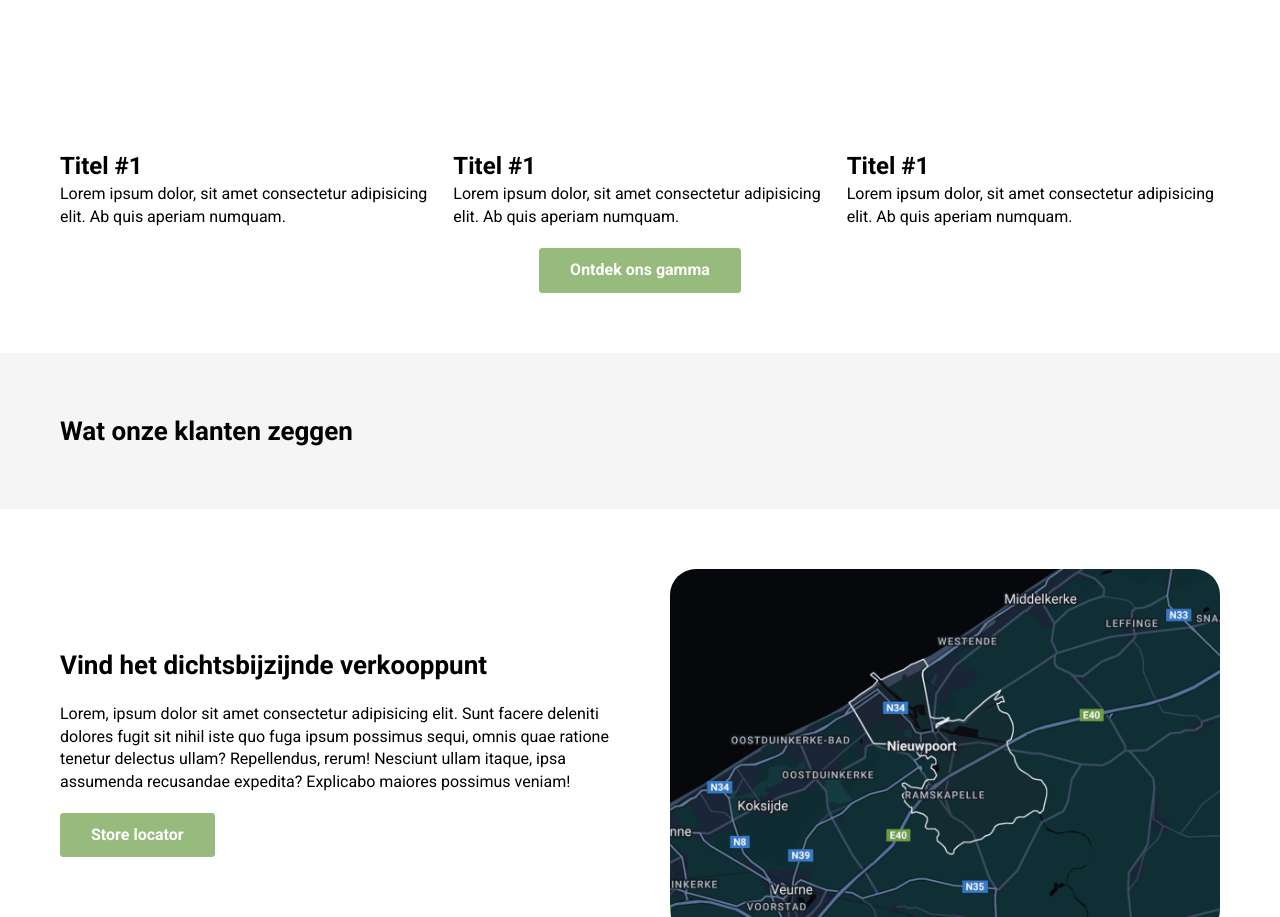
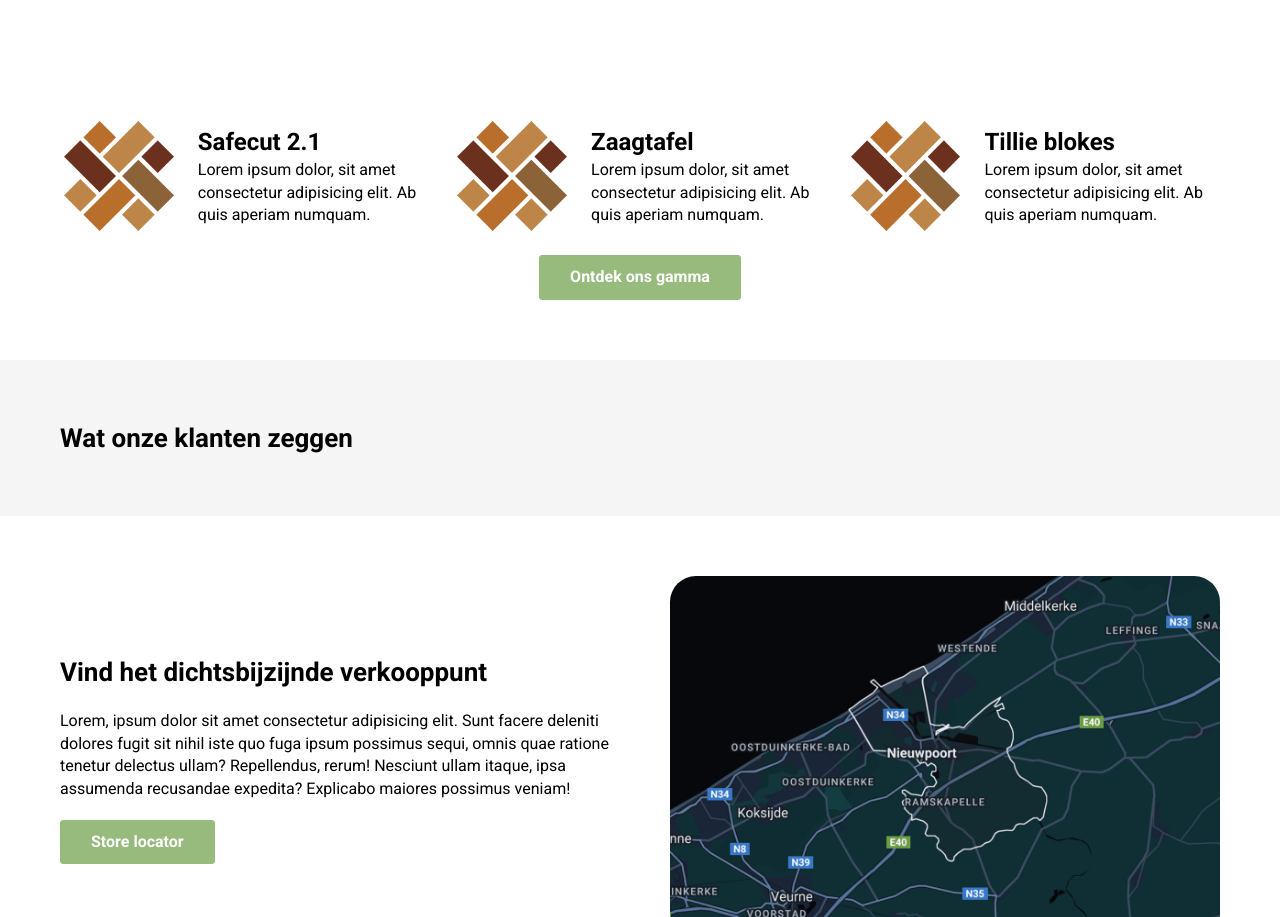
Before and after one commit to K1NGAARON/tillie-tools, a plain HTML site: page index.html in a window 1280 px wide. Shown: the part 1023-1940 px from the top of the page. Drawn offline with nearby package versions, Linux system fonts and the light colour scheme; files whose address does not match are found by name.

Commit message:
added icons and correct header

```diff
--- a/home/css/style.css
+++ b/home/css/style.css
@@ -24,6 +24,29 @@
 .banner .banner-wrapper .item:nth-of-type(2) {
     flex: 1 0;
     padding: 30px;
+}
+
+.usp-wrapper .item {
+    flex-direction: unset;
+    flex-flow: row wrap;
+    align-items: center;
+    gap: 20px;
+}
+
+.usp-wrapper .item .content {
+    flex: 1 0;
+    display: flex;
+    justify-content: center;
+    flex-direction: column;
+}
+
+.usp-wrapper .item .content:nth-of-type(1) img {
+    max-width: 125px;
+    margin: 0 auto;
+}
+
+.usp-wrapper .item .content:nth-of-type(2) {
+    flex: 2 0;
 }
 
 .splide__list {
--- a/index.html
+++ b/index.html
@@ -147,11 +147,11 @@
         <div class="wrapper usp-wrapper">
             <div class="item">
                 <div class="content">
-                    <img src="" alt="">
+                    <img src="/home/img/icon.png" alt="">
                 </div>
                 <div class="content">
                     <h3>
-                        Titel #1
+                        Safecut 2.1
                     </h3>
                     <p>
                         Lorem ipsum dolor, sit amet consectetur adipisicing elit. Ab quis aperiam numquam.
@@ -160,11 +160,11 @@
             </div>
             <div class="item">
                 <div class="content">
-                    <img src="" alt="">
+                    <img src="/home/img/icon.png" alt="">
                 </div>
                 <div class="content">
                     <h3>
-                        Titel #1
+                        Zaagtafel
                     </h3>
                     <p>
                         Lorem ipsum dolor, sit amet consectetur adipisicing elit. Ab quis aperiam numquam.
@@ -173,11 +173,11 @@
             </div>
             <div class="item">
                 <div class="content">
-                    <img src="" alt="">
+                    <img src="/home/img/icon.png" alt="">
                 </div>
                 <div class="content">
                     <h3>
-                        Titel #1
+                        Tillie blokes
                     </h3>
                     <p>
                         Lorem ipsum dolor, sit amet consectetur adipisicing elit. Ab quis aperiam numquam.
```
Also changed, not shown: home/img/icon.png (added).
